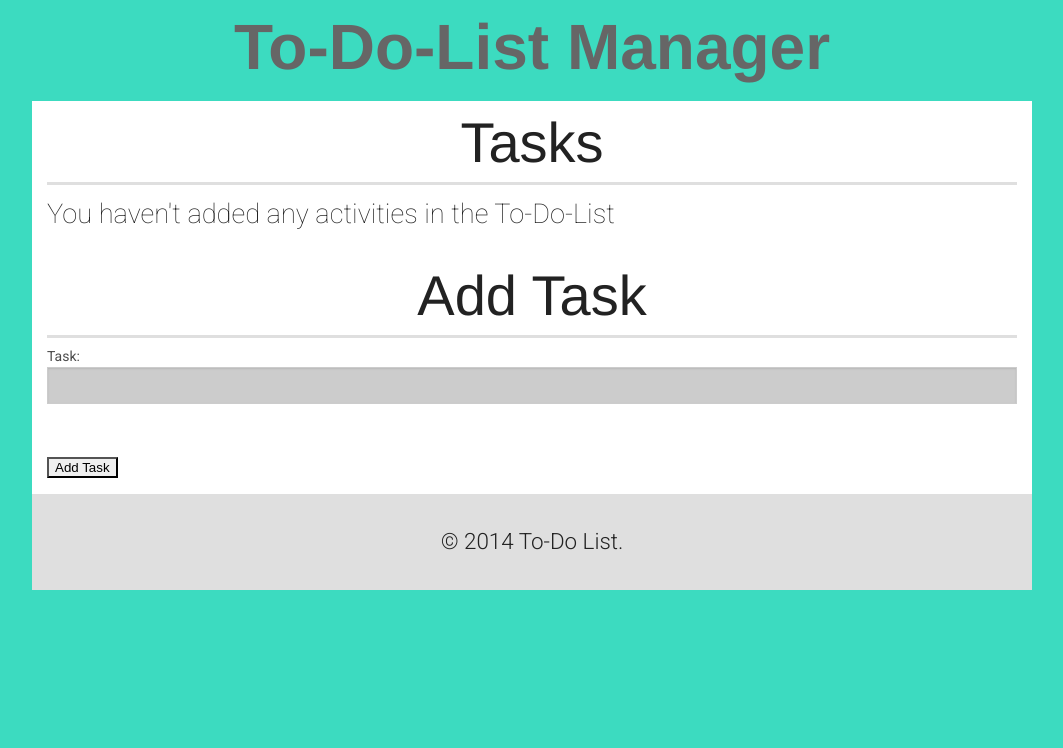
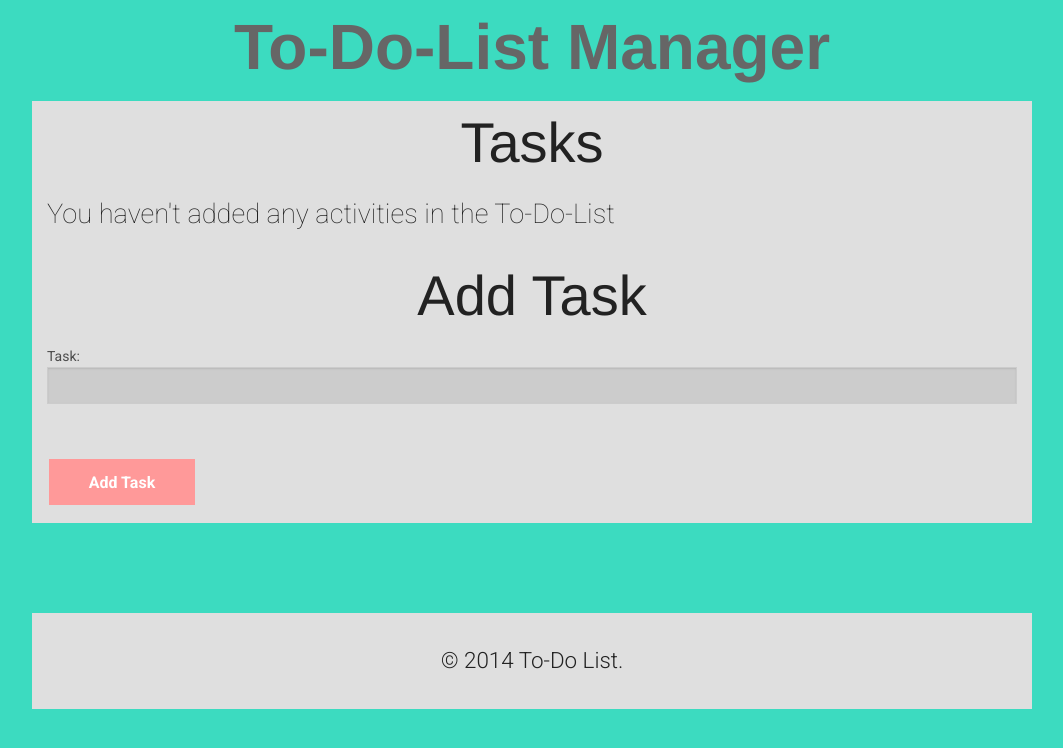
Before and after one commit to ncmochacity/todolist, a PHP site: page / in a window 1280 px wide. Shown: the top 748 px of the page, without its empty margins (108-1171 px from the left). Run offline with PHP 8.4, Linux system fonts and the light colour scheme; data that the repository does not hold is empty.

Commit message:
style sheet edited

```diff
--- a/css/style.css
+++ b/css/style.css
@@ -21,13 +21,37 @@ h2{
 	border-bottom: 3px solid #dfdfdf;
 }
 #content{
-	background-color: #fff;
+	background-color: #dfdfdf;
+}
+#myTask {
+	list-style: none;
+	background-color: #ff9999;
+}
+#myTask li{
+	color:#666;
+	font-family: inherit;
+	font-weight: 100;
+	font-size: 1.7em;
+	border:1px solid #fff;
+	text-align: center;
 }
 input[type="text"]{
 	background-color: #ccc;
+
+}
+input[type="submit"]{
+	background-color: #ff9999;
+	width:150px;
+	color:#fff;
+	font-family: inherit;
+	font-weight: 700;
+	font-size: 1em;
+	height:50px;
+	border:2px solid #dfdfdf;
 }
 #footer{
 	background-color: #dfdfdf;
+	margin-top: 90px;
 	padding:30px 20px 10px 20px;
 }
 #footer p{
--- a/todo_list.php
+++ b/todo_list.php
@@ -35,6 +35,26 @@
 			<label>&nbsp;</label>
 			<input type="submit" value="Add Task"> <br />
 		</form>
+		<?php if (count ($todo_list) > 0 ) : ?>
+		<h2>Delete Task</h2>
+		<form action="." method="post">
+			<?php foreach($todo_list as $myTask) : ?>
+				<input type="hidden" name="toDolist[]" value="<?php echo $myTask; ?>">
+			<?php endforeach; ?>
+			<input type="hidden" name="action" value="delete">
+			<label>Task: </label>
+			<select name="taskid">
+				<?php foreach($todo_list as $id => $myTask) : ?>
+					<option value="<?php echo $id; ?>">
+						<?php echo $myTask; ?>
+					</option>
+				<?php endforeach; ?>
+			</select>
+			<br />
+			<label>&nbsp;</label>
+			<input type="submit" value="Delete">
+		</form>
+		<?php endif; ?>
 	</div>
 </div>
 <?php include 'view/footer.php'; ?>
```
